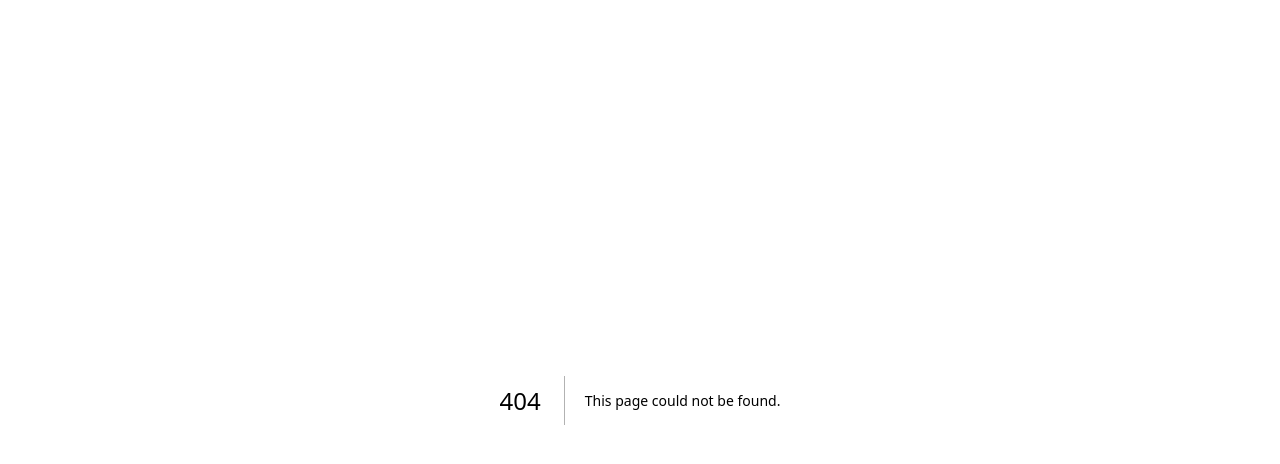
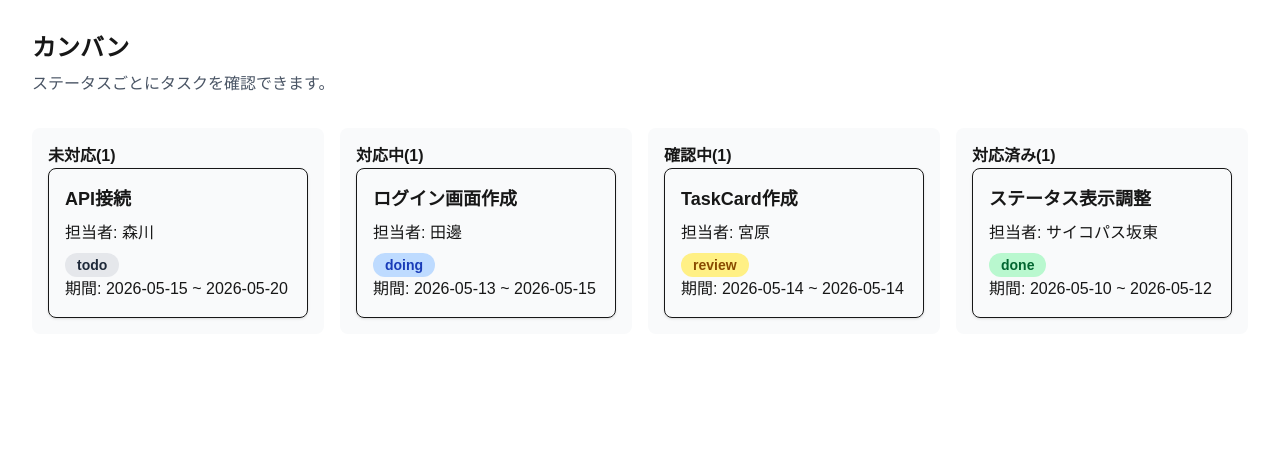
Before and after one commit to kazu0801-b/tm3-management-app, a Next.js app in the folder frontend/: page /kanban in a window 1280 px wide. Before the commit this address had no page. Shown: the top 464 px of the page. Built offline with nearby package versions, Linux system fonts and the light colour scheme.

Commit message:
Kanabanページを追加

```diff
--- /dev/null
+++ b/frontend/src/app/kanban/page.tsx
@@ -0,0 +1,17 @@
+import { KanbanBoard } from "@/components/organisms/KanbanBoard";
+import { mockTasks } from "@/data/mockTasks";
+
+export default function KanbanPage() {
+  return (
+    <main className="p-8">
+      <h1 className="text-2xl font-bold">カンバン</h1>
+      <p className="mt-2 text-gray-600">
+        ステータスごとにタスクを確認できます。
+      </p>
+
+      <div className="mt-8">
+        <KanbanBoard tasks={mockTasks} />
+      </div>
+    </main>
+  );
+}
```
